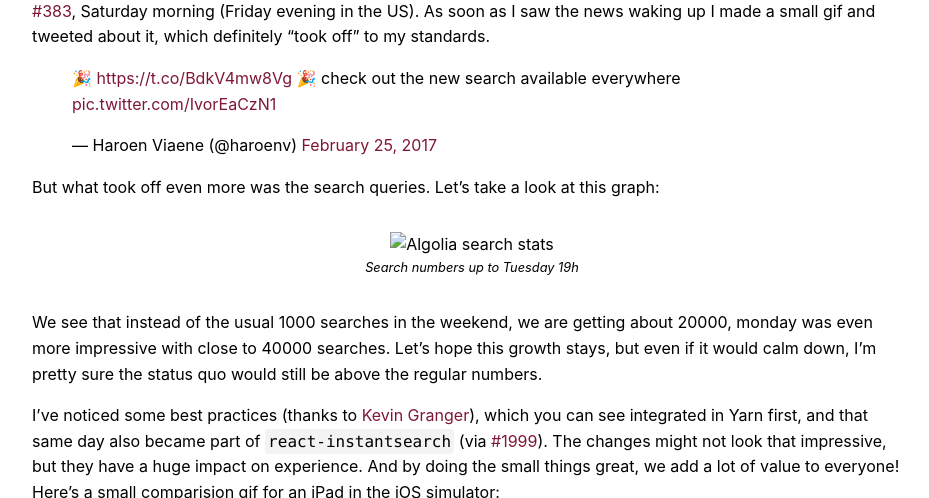
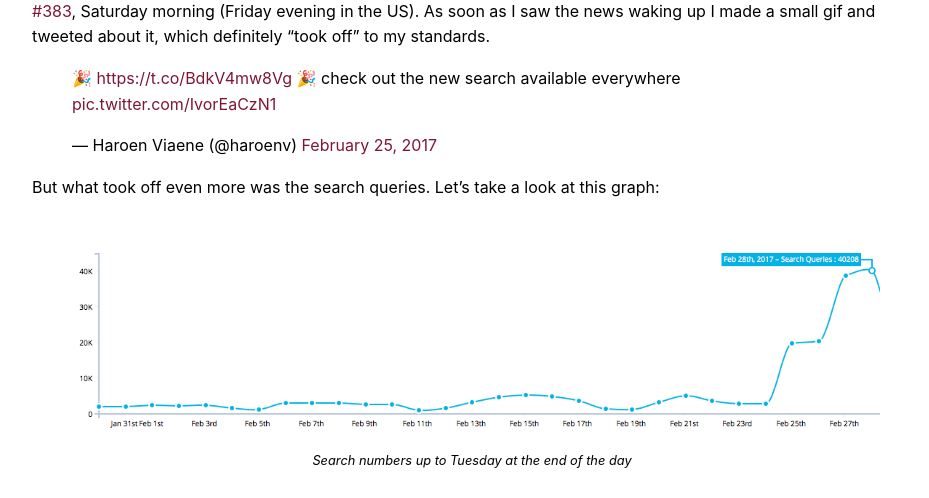
Before and after one commit to Haroenv/algolia-blog, a Jekyll site: the page built from _posts/2017-02-28-deployment.md, in a window 1280 px wide and 900 px high, scrolled down 356 px, cut to the strip 0-498 px from the top of the window. Shown: the whole strip, without its empty margins (168-1097 px from the left). Built offline with Jekyll 4.4.1, drawn with Linux system fonts in a browser that asks for light colours; comment, search, counter and statistics services are not loaded.

Commit message:
add image

```diff
--- a/_posts/2017-02-28-deployment.md
+++ b/_posts/2017-02-28-deployment.md
@@ -13,7 +13,7 @@ But what took off even more was the search queries. Let's take a look at this gr
 
 <figure>
 	<img alt="Algolia search stats" src="{{site.baseurl}}/img/posts{{page.url}}/stats.png" />
-	<figcaption>Search numbers up to Tuesday 19h</figcaption>
+	<figcaption>Search numbers up to Tuesday at the end of the day</figcaption>
 </figure>
 
 We see that instead of the usual 1000 searches in the weekend, we are getting about 20000, monday was even more impressive with close to 40000 searches. Let's hope this growth stays, but even if it would calm down, I'm pretty sure the status quo would still be above the regular numbers.
```
Also changed, not shown: img/posts/deployment/stats.png (added).
